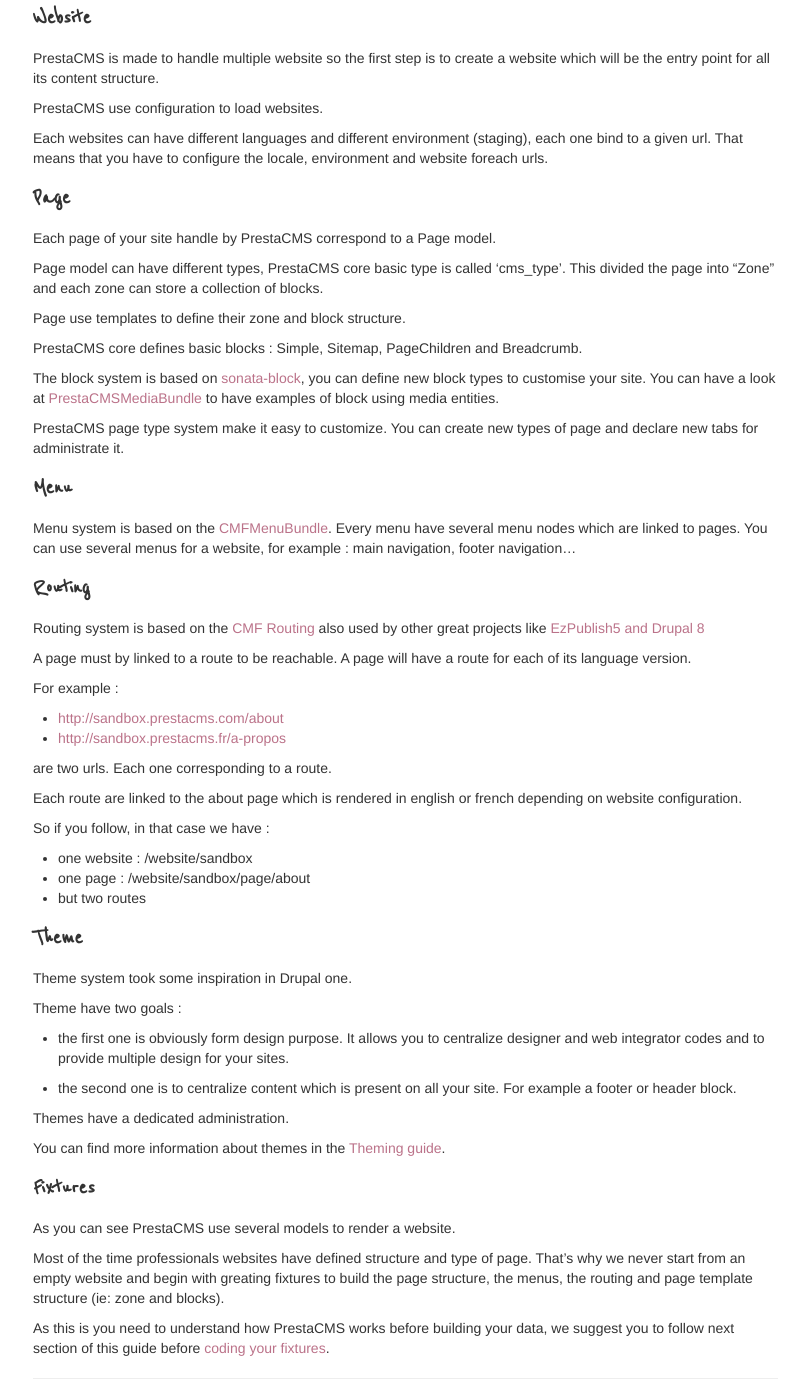
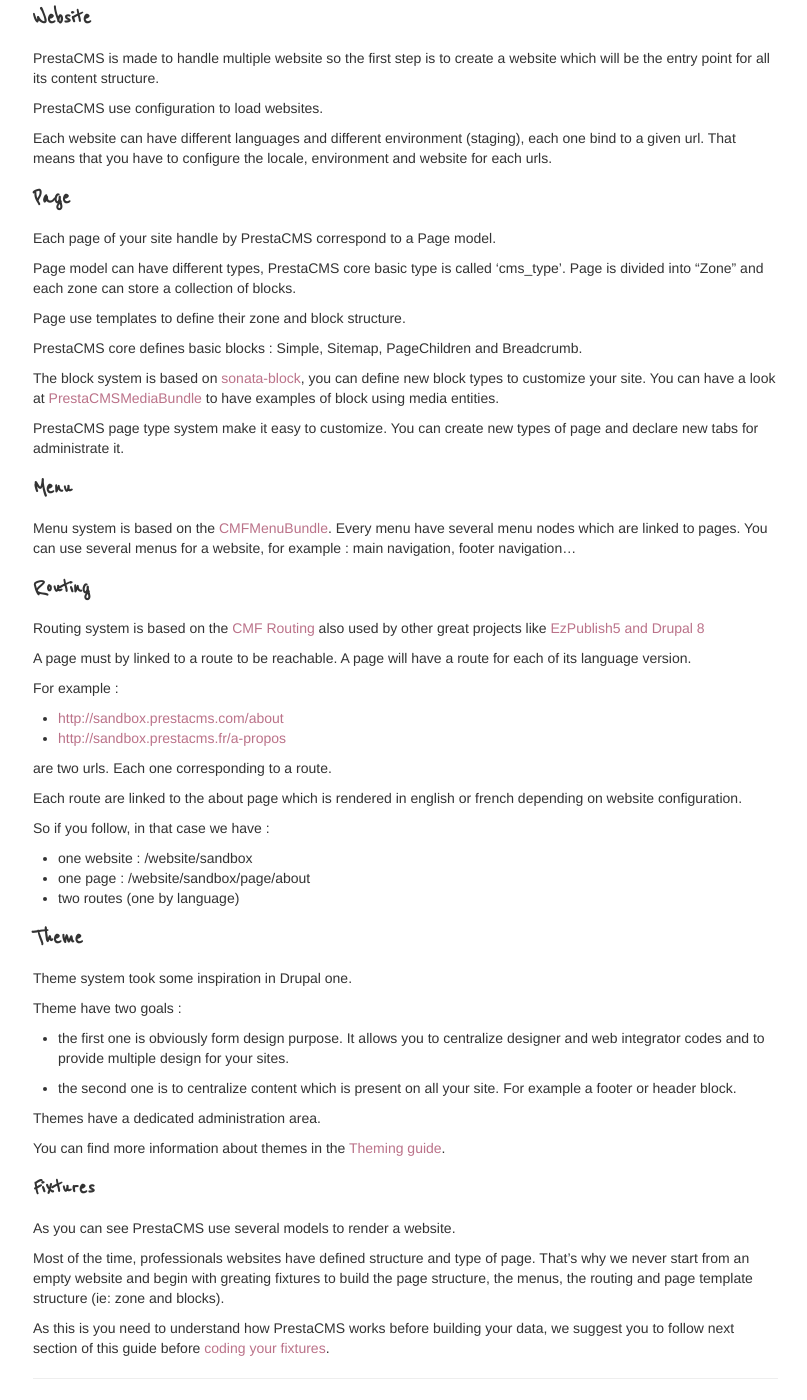
Before and after one commit to mooahmad/prestaconcept.github.io, a Jekyll site: the page built from presta-cms-core/developer-guide/getting-started.md, in a window 1280 px wide and 1400 px high, scrolled down 426 px. Shown: the whole window, without its empty margins (362-1169 px from the left). Built offline with Jekyll 4.4.1, drawn with Linux system fonts in a browser that asks for light colours.

Commit message:
#18 Typo and improve readability.

```diff
--- a/presta-cms-core/developer-guide/getting-started.md
+++ b/presta-cms-core/developer-guide/getting-started.md
@@ -16,21 +16,21 @@
 
 PrestaCMS use configuration to load websites.
 
-Each websites can have different languages and different environment (staging), each one bind to a given url.
-That means that you have to configure the locale, environment and website foreach urls.
+Each website can have different languages and different environment (staging), each one bind to a given url.
+That means that you have to configure the locale, environment and website for each urls.
 
 ### Page
 
 Each page of your site handle by PrestaCMS correspond to a Page model.
 
-Page model can have different types, PrestaCMS core basic type is called 'cms_type'. This divided the page into "Zone"
+Page model can have different types, PrestaCMS core basic type is called 'cms_type'. Page is divided into "Zone"
 and each zone can store a collection of blocks.
 
 Page use templates to define their zone and block structure.
 
 PrestaCMS core defines basic blocks : Simple, Sitemap, PageChildren and Breadcrumb.
 
-The block system is based on [sonata-block][1], you can define new block types to customise your site. You can have a look
+The block system is based on [sonata-block][1], you can define new block types to customize your site. You can have a look
 at [PrestaCMSMediaBundle][2] to have examples of block using media entities.
 
 PrestaCMS page type system make it easy to customize. You can create new types of page and declare new tabs for administrate it.
@@ -60,7 +60,7 @@
 
 -   one website : /website/sandbox
 -   one page : /website/sandbox/page/about
--   but two routes
+-   two routes (one by language)
 
 ### Theme
 
@@ -74,16 +74,15 @@
 - the second one is to centralize content which is present on all your site.
 For example a footer or header block.
 
-Themes have a dedicated administration.
+Themes have a dedicated administration area.
 
 You can find more information about themes in the [Theming guide][8].
-
 
 ### Fixtures
 
 As you can see PrestaCMS use several models to render a website.
 
-Most of the time professionals websites have defined structure and type of page.
+Most of the time, professionals websites have defined structure and type of page.
 That's why we never start from an empty website and begin with greating fixtures to build the page structure, the menus,
 the routing and page template structure (ie: zone and blocks).
 
```
